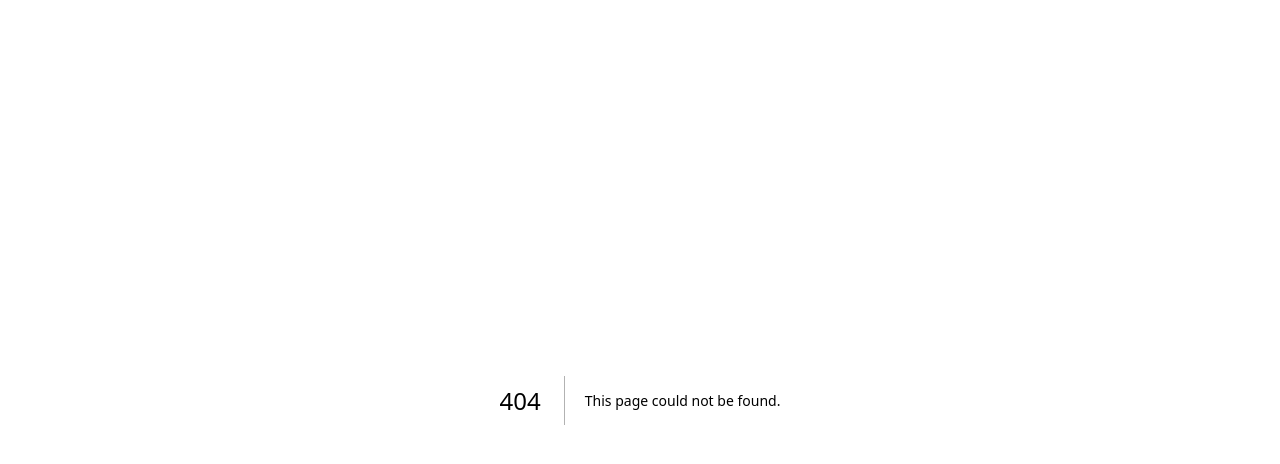
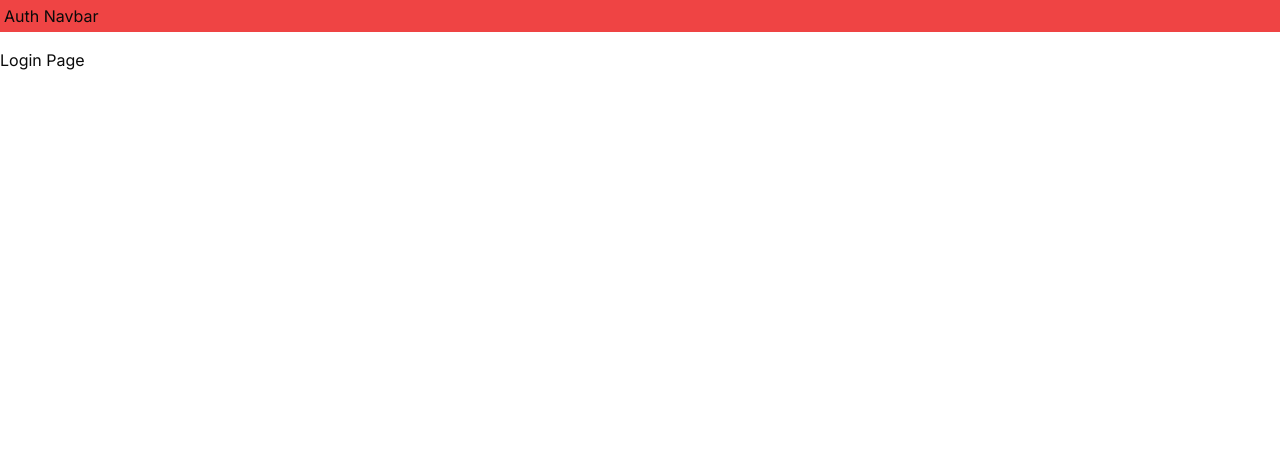
Before and after one commit to Aryanshrana/video-twitch, a Next.js app: page /auth/login in a window 1280 px wide. Before the commit this address had no page. Shown: the top 464 px of the page. Built offline with nearby package versions, Linux system fonts and the light colour scheme.

Commit message:
Routes concepts

```diff
--- /dev/null
+++ b/app/auth/layout.tsx
@@ -0,0 +1,18 @@
+const AuthLayout = ({
+    children
+}: {
+    children: React.ReactNode;
+}) => {
+    return (
+        <div className ="flex flex-col gap-y-4">
+            <nav className="p-1 bg-red-500 w-full">
+                Auth Navbar
+            </nav>
+            {children}
+        </div>
+    );
+}
+
+export default AuthLayout;
+//you will always have children in props of layout fuction
+// layout.tsx is useful when you want to create a set of reusable layout elements across multiple routes
--- /dev/null
+++ b/app/auth/login/page.tsx
@@ -0,0 +1,9 @@
+const LoginPage = () => {
+    return(
+        <div>
+            Login Page
+        </div>
+    );
+}
+
+export default LoginPage;
--- /dev/null
+++ b/app/auth/register/page.tsx
@@ -0,0 +1,9 @@
+const RegisterPage = () => {
+    return (
+        <div>
+            Register Page
+        </div>
+    );
+}
+
+export default RegisterPage;
--- a/app/layout.tsx
+++ b/app/layout.tsx
@@ -20,3 +20,4 @@
     </html>
   );
 }
+//it renders your actual acontend like children which is inside your html files
```
